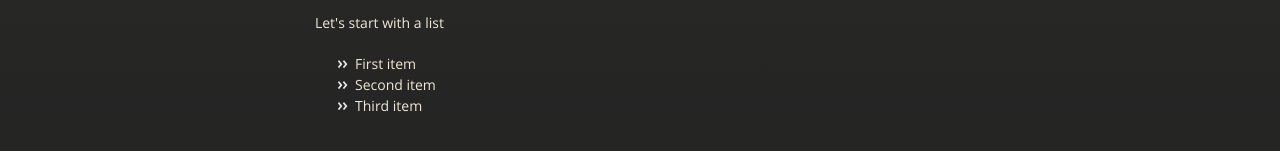
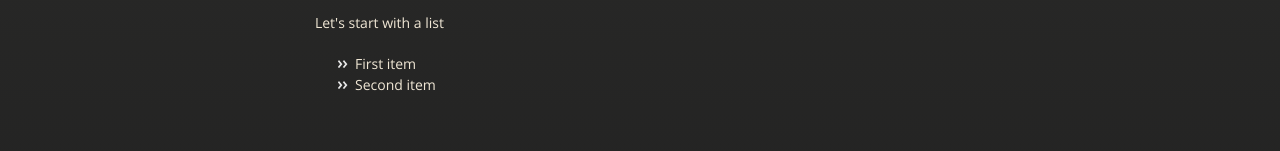
Before and after one commit to joachimmathes/punkt_emacs, a Jekyll site: the page built from _posts/2015-04-17-introduction.md, in a window 1280 px wide. Shown: the part 211-362 px from the top of the page. Built offline with Jekyll 4.4.1, drawn with Linux system fonts in a browser that asks for light colours; nearby versions of some CDN libraries.

Commit message:
[DEL] Remove item

```diff
--- a/_posts/2015-04-17-introduction.md
+++ b/_posts/2015-04-17-introduction.md
@@ -8,4 +8,3 @@ Let\'s start with a list
 
 * First item
 * Second item
-* Third item
```
